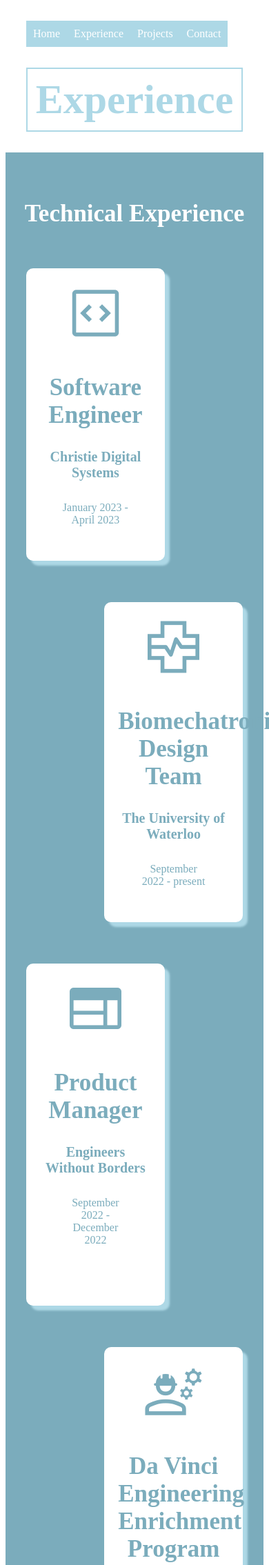
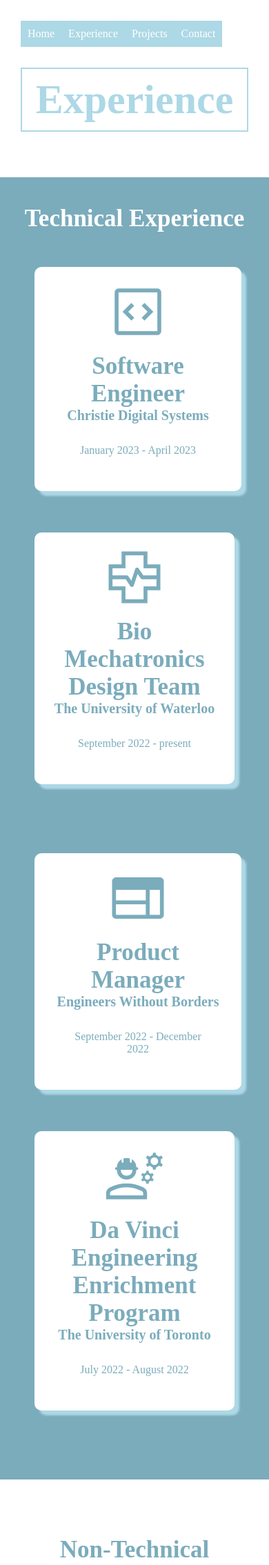
Before and after one commit to maddiew22/portfolio, a Flask app: page /experience.html in a window 390 px wide; the page is wider, and only the part inside the window is pictured. Shown: the top 2269 px of that part at 69% size. Run offline with Flask 2, Linux system fonts and the light colour scheme.

Commit message:
Add footer and responsiveness to experience page

```diff
--- a/static/css/style.css
+++ b/static/css/style.css
@@ -49,53 +49,7 @@ li a {
 li a:hover {
     background-color: rgb(123, 172, 188);
 }
-.experience_table
-{
-    width: 100%;
-    display: table;
-}
-.experience_format
-{
-    display: table-row
-}
-.expreince_left
-{
-    width: 100%;
-    display: table-cell;
-    float: left;
-}
-.experience_right
-{
-    display: table-cell;
-    float: right;
-}
-.experience
-{
-    background-color: white;
-    border-radius: 10px;
-    width: 43%;
-    margin: 30px;
-    display: inline-block;
-    text-align: center;
-    padding:20px;
-    box-shadow: 7px 7px 3px lightblue;
-}
-.experience2
-{
-    background-color: lightblue;
-    border-radius: 10px;
-    width: 43%;
-    margin: 30px;
-    display: inline-block;
-    text-align: center;
-    padding:20px;
-    box-shadow: 7px 7px 3px rgb(123, 172, 188);
-}
-.experience:hover
-{
-    background-color: aliceblue;
-}
-.experience2:hover
+.flex-child:hover
 {
    background-color: aliceblue;
 }
@@ -112,10 +66,71 @@ li a:hover {
 }
 .contacts
 {
-    width: 26.5%;
+    width: 29.25%;
     margin: 30px;
     display: inline-block;
     text-align: center;
     padding:20px;
     padding-top:0px;
 }
+.footer
+{
+    width:100%;
+    background-color: lightblue;
+    height: 100px;
+    padding: 40px;
+    position: absolute;
+    bottom: 0px;
+}
+*
+{
+    padding:0px;
+    margin:0px;
+    box-sizing: border-box;
+}
+html
+{
+    position: relative;
+    min-height: 100%;
+}
+
+
+.flex-container
+{
+    display:flex;
+    padding: 20px;
+    flex-direction: row;
+}
+.flex-child
+{
+    margin: 30px;
+    flex:1;
+    background-color: white;
+    border-radius: 10px;
+    text-align: center;
+    padding:20px;
+    box-shadow: 7px 7px 3px lightblue;
+}
+.flex-child:first-child
+{
+    margin-right:20px;
+}
+.flex-child:hover
+{
+    background-color: rgb(198, 223, 231);
+}
+.experience2
+{
+    background-color: aliceblue;
+    border-radius: 10px;
+    text-align: center;
+    padding:20px;
+    box-shadow: 7px 7px 3px rgb(123, 172, 188);
+}
+@media (max-width: 800px)
+{
+    .flex-container
+    {
+        flex-direction: column;
+    }
+}
--- a/templates/base.html
+++ b/templates/base.html
@@ -5,8 +5,8 @@
         <link rel="stylesheet" href="https://fonts.googleapis.com/icon?family=Material+Symbols+Outlined:opsz,wght,FILL,GRAD@20..48,100..700,0..1,-50..200">
         <link rel="stylesheet" href="https:cdnjs.cloudflare.com/ajax/libs/font-awesome/4.7.0/css/font-awesome.min.css">
         <title> {% block title %}{% endblock %} </title>
-        <footer> </footer>
         <meta charset = "UTF-8">
+        <meta name="viewport" content="'width=deivce-width, initial-scale=1.0">
     </head>
 
     <body>
@@ -17,6 +17,10 @@
             <li> <a href='./contact.html' > Contact </a></li>
         </ul>
         {% block content %}{% endblock %}
+        <br></br>
+        <div class="footer">
+            <h3 style="color:white"> Website designed and coded by me</h3>
+        </div>
     </body>
 
 </html>
--- a/templates/experience.html
+++ b/templates/experience.html
@@ -5,33 +5,31 @@
 {% block content %}
 
 <h1> Experience </h1>
+<br></br>
 <div style="background-color:rgb(123, 172, 188); padding-top:30px; padding-bottom:50px;left:0px;right:0px;bottom:0px;">
    <h2 style="color:white"> Technical Experience </h2>
-   <div class="experience_table">
-      <div class="experience_format">
-         <div class="experience_left experience">
+   <div class="flex-container">
+      <div class="flex-child">
          <i class="material-symbols-outlined">code_blocks</i>
          <h2> Software Engineer </h2>
          <h3> Christie Digital Systems </h3>
          <p> January 2023 - April 2023</p>
       </div>
-         <div class="experience_right experience">
+      <div class="flex-child">
          <i class="material-symbols-outlined">health_metrics</i>
-            <h2> Biomechatronics Design Team </h2>
+         <h2> Bio Mechatronics Design Team </h2>
          <h3> The University of Waterloo </h3>
          <p> September 2022 - present </p>
       </div>
-
    </div>
-      <div class="experience_format">
-         <div class="experience_left experience">
+   <div class="flex-container">
+      <div class="flex-child">
          <i class="material-symbols-outlined">web</i>
          <h2> Product Manager </h2>
          <h3> Engineers Without Borders </h3>
          <p> September 2022 - December 2022 </p>
-            <br></br>
       </div>
-         <div class="experience_right experience">
+      <div class="flex-child">
          <i class="material-symbols-outlined">engineering</i>
          <h2> Da Vinci Engineering Enrichment Program </h2>
          <h3> The University of Toronto </h3>
@@ -39,39 +37,44 @@
       </div>
    </div>
 </div>
-</div>
+
+<br></br>
 <br></br>
 
 <h2> Non-Technical Leadership Experience </h2>
-   <div class="experience_table">
-      <div class="experience_format">
-         <div class="experience_left experience2">
+<div class="flex-container">
+   <div class="flex-child experience2">
       <i class="material-symbols-outlined">volunteer_activism</i>
       <h2> Co-Chair </h2>
       <h3> Northern Secondary School United Way Committee </h3>
       <p> September 2021 - June 2022</p>
    </div>
-         <div class="experience_right experience2">
+   <div class="flex-child experience2">
       <i class="material-symbols-outlined">sports_soccer</i>
       <h2> Vice President </h2>
       <h3> Northern Secondary School Girls Athletic Association </h3>
       <p> September 2021 - June 2022</p>
    </div>
 </div>
-      <div class="experience_format">
-         <div class="experience_left experience2">
+<div class="flex-container">
+   <div class="flex-child experience2">
       <i class="material-symbols-outlined">calculate</i>
       <h2> Math and Physics Tutor </h2>
       <h3> Northern Secondary School </h3>
       <p> September 2021 - June 2022</p>
    </div>
-         <div class="experience_right experience2">
+   <div class="flex-child experience2">
       <i class="material-symbols-outlined">sports_basketball</i>
       <h2> Mini Camp Counsellor </h2>
       <h3> True North Sports Camps </h3>
       <p> August 2021 - September 2021 </p>
    </div>
 </div>
-   </div>
+
+<br></br>
+<br></br>
+
+
+
 
 {% endblock %}
--- a/templates/index.html
+++ b/templates/index.html
@@ -9,4 +9,5 @@
     I'm Maddie, a passionate Systems Design Engineering student at the University of Waterloo!
  </p>
  <h3> Skills and Tools </h3>
+
 {% endblock %}
```
Lines whose indentation alone changed are shown as unchanged.
